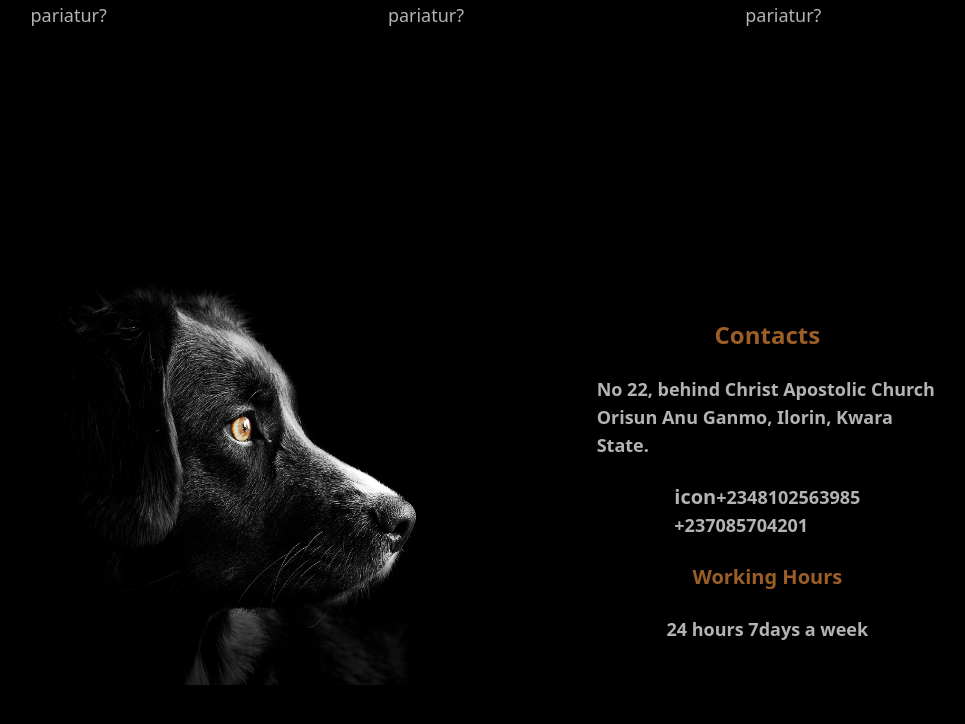
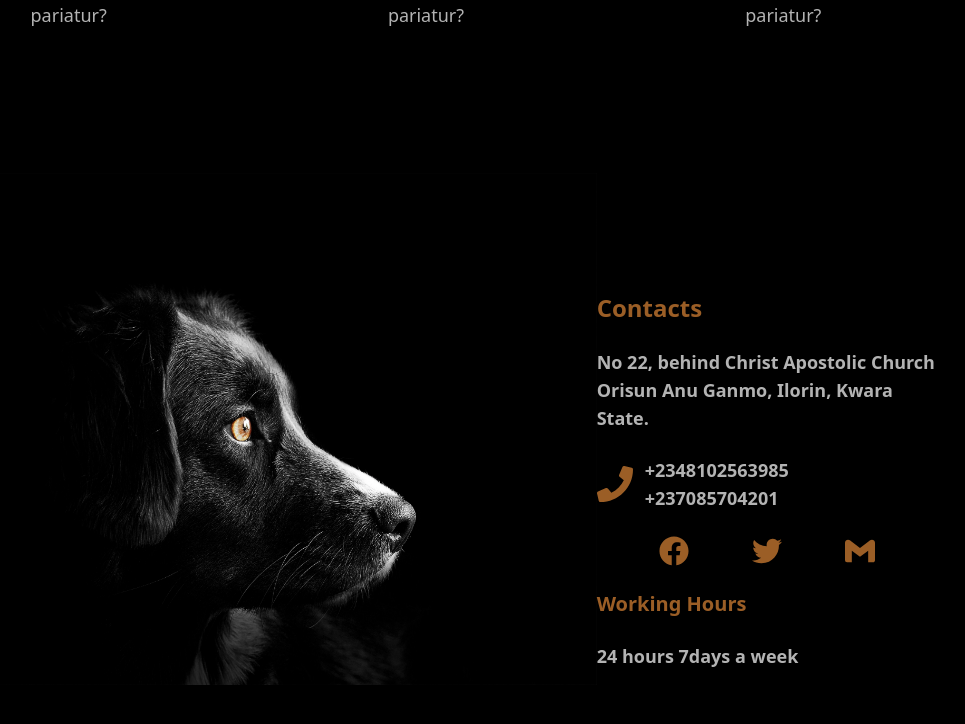
Before and after one commit to josrph135/safeguard, a React (Vite) app: page / in a window 1280 px wide. Shown: the part 2978-3702 px from the top of the page, without its empty margins (214-1179 px from the left). Built offline with nearby package versions, Linux system fonts and the light colour scheme.

Commit message:
safeguard trial v3.6

```diff
--- a/src/component/pages/contact.jsx
+++ b/src/component/pages/contact.jsx
@@ -1,35 +1,35 @@
-
+import { FaPhone, FaFacebook, FaTwitter } from 'react-icons/fa'
+import { SiGmail} from 'react-icons/si'
 import image from './image/2.webp'
 
-const contacts = [
-    {
-        link: "Safeguardpetcare@gmail.com",
-        icon: ""
-    },
-    {
-        link: "@heryenivic",
-        icon: ""
-    },
-    {
-        link: "Safeguard pet care service",
-        icon: ""
-    },
-]
 
 const Contact = () => {
   return (
     <main id='Contact' className='flex md:flex-row-reverse h-screen py-20 flex-col item '>
-        <section className='font-bold my-auto text-lg md:text-xl gap-6 flex flex-col items-center'>
+        <section className='font-bold my-auto text-lg md:text-xl gap-6 flex flex-col'>
             <h1 className='header'>
                 Contacts
             </h1>
             <h2 className='text'>
                 No 22, behind Christ Apostolic Church Orisun Anu Ganmo, Ilorin, Kwara State.
             </h2>
-            <h2 className='text'>
-                <span className='text-xl'>icon</span>
+            <h2 className='text flex flex-row items-center gap-3'>
+                <span className='text-4xl text-primary-0'>
+                    <FaPhone/>
+                </span>
                 <span>+2348102563985 <br /> +237085704201</span>
             </h2>
+            <section className='flex flex-row justify-evenly md:text-3xl text-xl '>
+                <a className='text-primary-0 duration-300' href="">
+                    <FaFacebook/>
+                </a>
+                <a className='text-primary-0 duration-300' href="">
+                    <FaTwitter/>
+                </a>
+                <a className='text-primary-0 duration-300' href="#Safeguardpetcare@gmail.com">
+                    <SiGmail/>
+                </a>
+            </section>
             <h1 className='subhead'>
                 Working Hours
             </h1>
```
